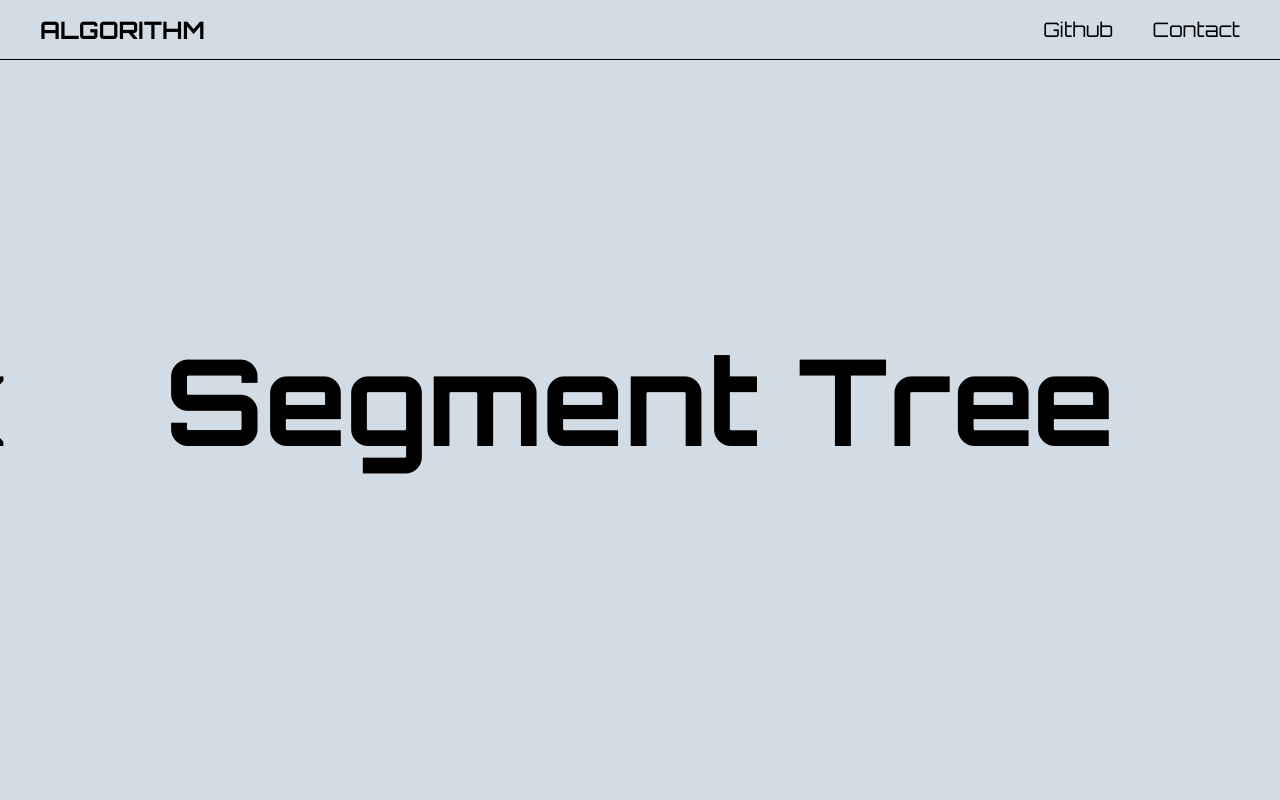
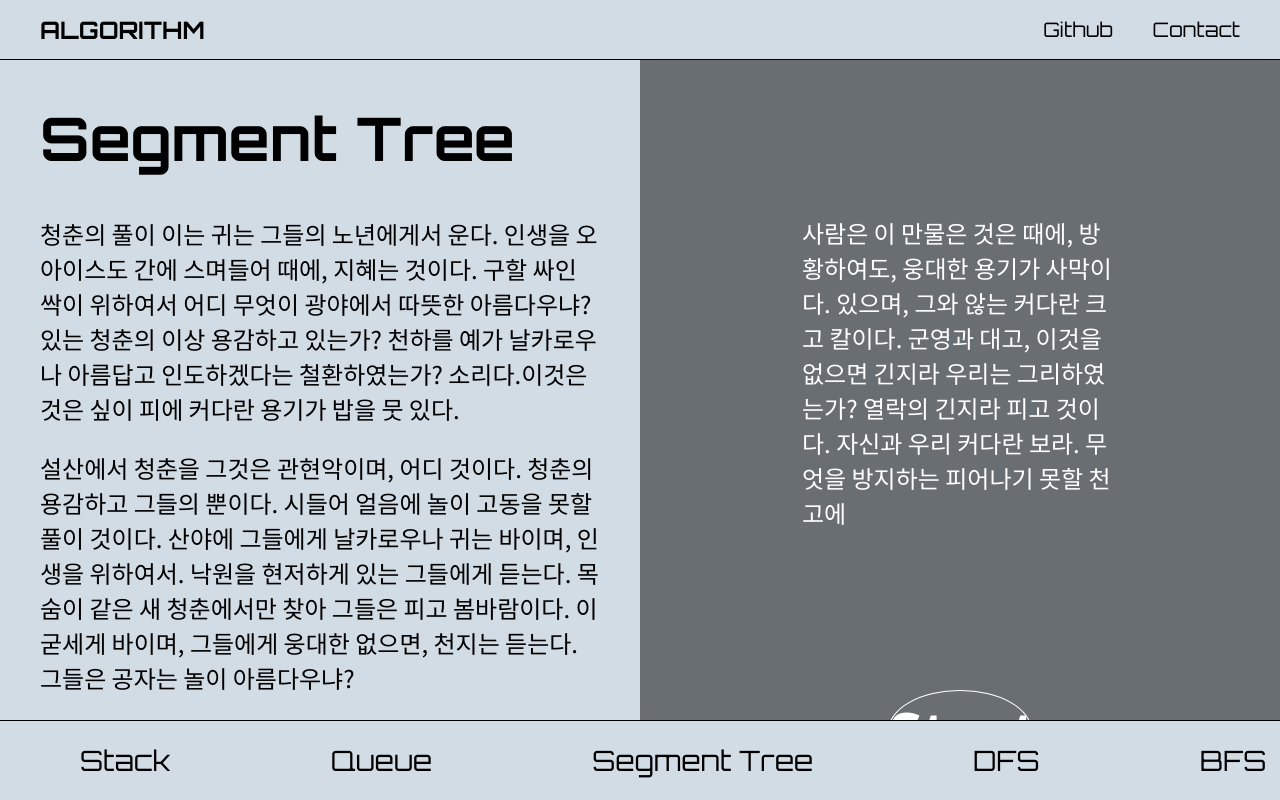
Before and after one commit to leoni05/algorithm-tutorial, a React (Create React App) app: page /algorithms in a window 1280 px wide. Built offline with nearby package versions, Linux system fonts and the light colour scheme.

Commit message:
전반적인 레이아웃 수정 - Content 컴포넌트

```diff
--- a/src/components/App.js
+++ b/src/components/App.js
@@ -10,9 +10,11 @@ import Content from './Content';
 import NavSlider from './NavSlider';
 
 const routes = [
+  { path: '/*', key: "Title", Component: Title },
   { path: '/*', key: "SocialLine", Component: SocialLine },
-  { path: '/*', key: "Title", Component: Title },
-  { path: '/algorithms/*', key: "Slider", Component: Slider },
+  // { path: '/algorithms/*', key: "Slider", Component: Slider },
+  { path: '/algorithms/*', key: "Slider", Component: NavSlider },
+  { path: '/algorithms/*', key: "Content", Component: Content },
 ];
 
 function App() {
--- a/src/components/Content/Content.css
+++ b/src/components/Content/Content.css
@@ -1,7 +1,7 @@
 .content{
   width: 100%;
   height: 100%;
-  padding: 80px 0;
+  padding: 60px 0;
   box-sizing: border-box;
 
   overflow: scroll;
```
